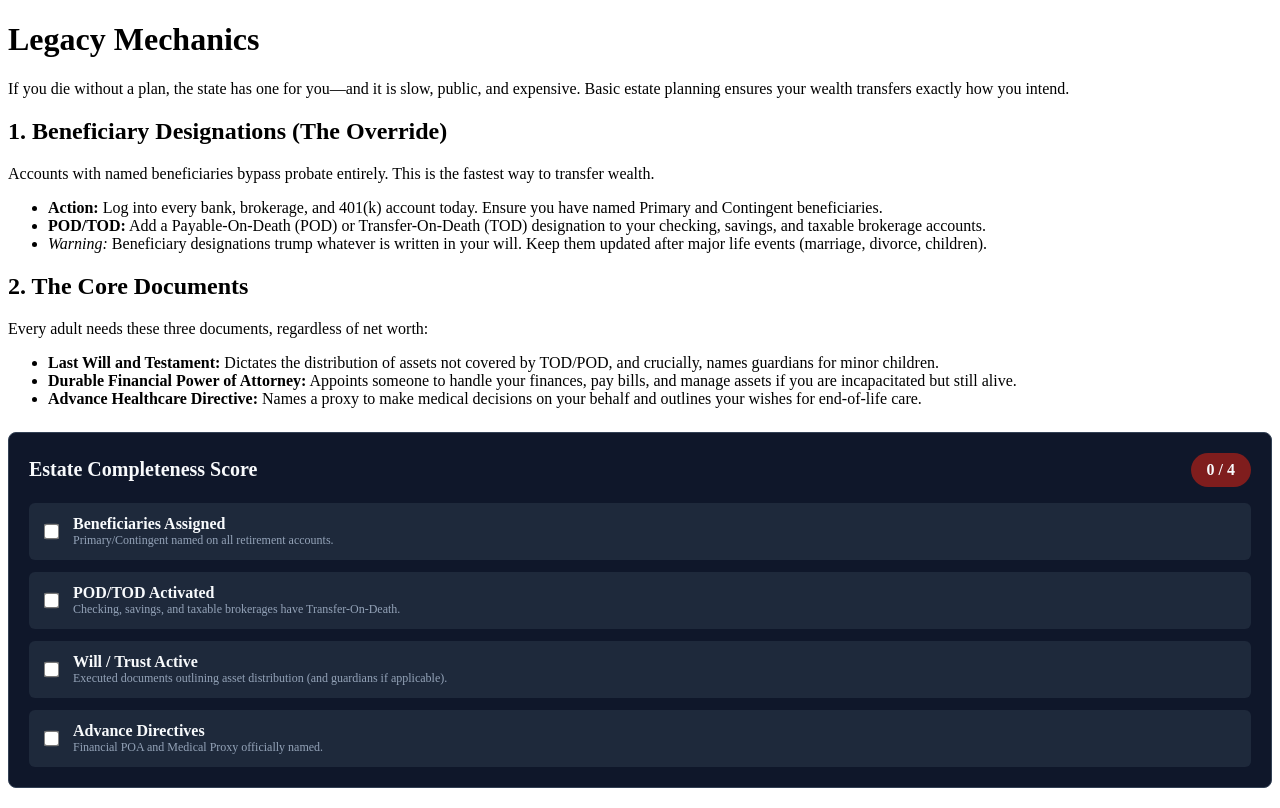
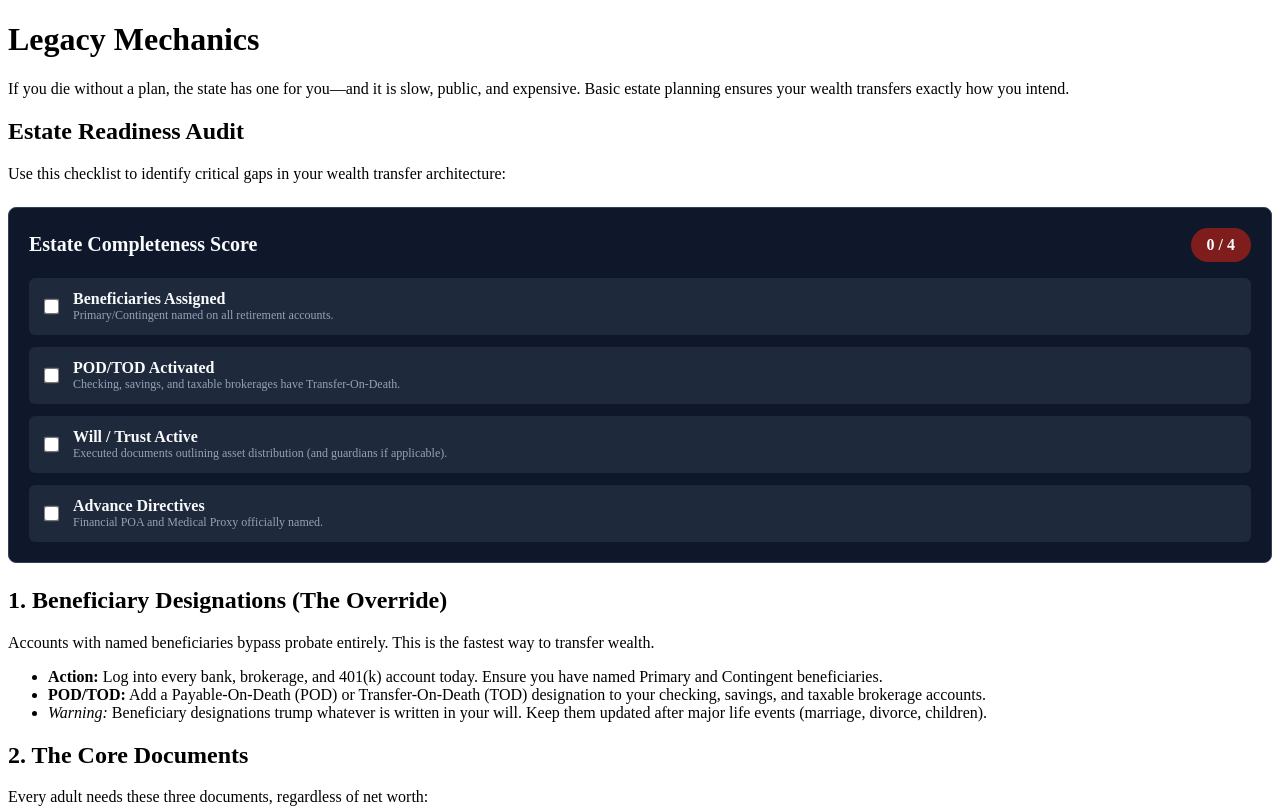
Before and after one commit to aa3682/diy-wealth-framework, a Next.js app: page /06-legacy-mechanics in a window 1280 px wide. Shown: the top 808 px of the page. Built offline with nearby package versions, Linux system fonts and the light colour scheme.

Commit message:
Update 06-legacy-mechanics.mdx

```diff
--- a/pages/06-legacy-mechanics.mdx
+++ b/pages/06-legacy-mechanics.mdx
@@ -1,8 +1,14 @@
 import EstateAuditChecklist from '../components/EstateAuditChecklist'
+import LeadCapture from '../components/LeadCapture'
 
 # Legacy Mechanics
 
 If you die without a plan, the state has one for you—and it is slow, public, and expensive. Basic estate planning ensures your wealth transfers exactly how you intend.
+
+## Estate Readiness Audit
+Use this checklist to identify critical gaps in your wealth transfer architecture:
+
+<EstateAuditChecklist />
 
 ## 1. Beneficiary Designations (The Override)
 Accounts with named beneficiaries bypass probate entirely. This is the fastest way to transfer wealth.
@@ -16,11 +22,11 @@ Every adult needs these three documents, regardless of net worth:
 * **Durable Financial Power of Attorney:** Appoints someone to handle your finances, pay bills, and manage assets if you are incapacitated but still alive.
 * **Advance Healthcare Directive:** Names a proxy to make medical decisions on your behalf and outlines your wishes for end-of-life care.
 
-<EstateAuditChecklist />
-
 ## 3. The Trust Threshold (Will vs. Trust)
 A Last Will and Testament guarantees your estate will go through probate court. Probate is public record, costs time, and incurs legal fees. A Revocable Living Trust holds your assets directly, allowing you to bypass probate entirely.
 * **When to Upgrade:** You cross the threshold from needing a simple Will to needing a Revocable Living Trust if:
   1. Your net worth is substantial (generally $1M+ outside of retirement accounts).
   2. You own real estate in more than one state (which would trigger multiple probates).
   3. You want to control *how* and *when* beneficiaries receive money.
+
+<LeadCapture />
```
